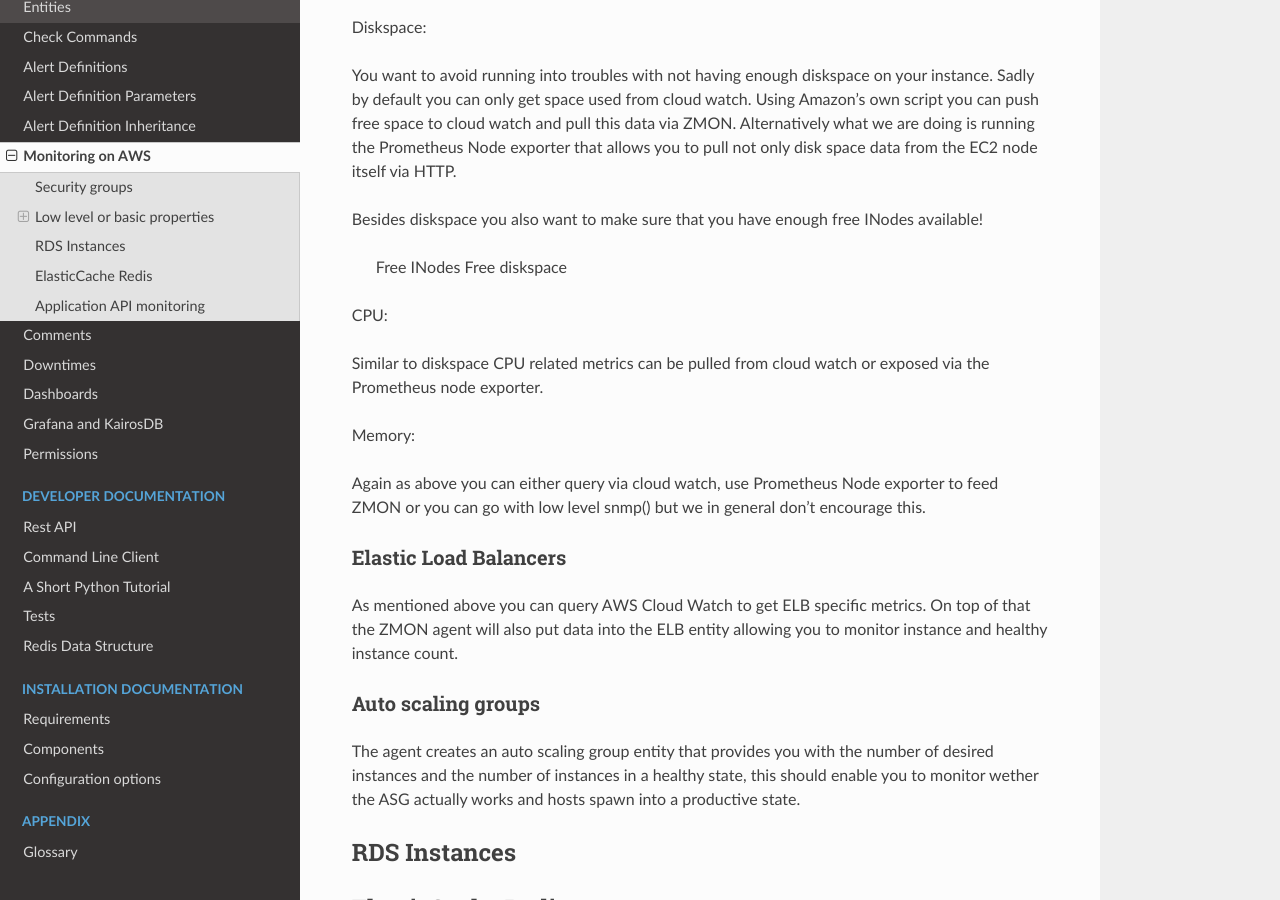
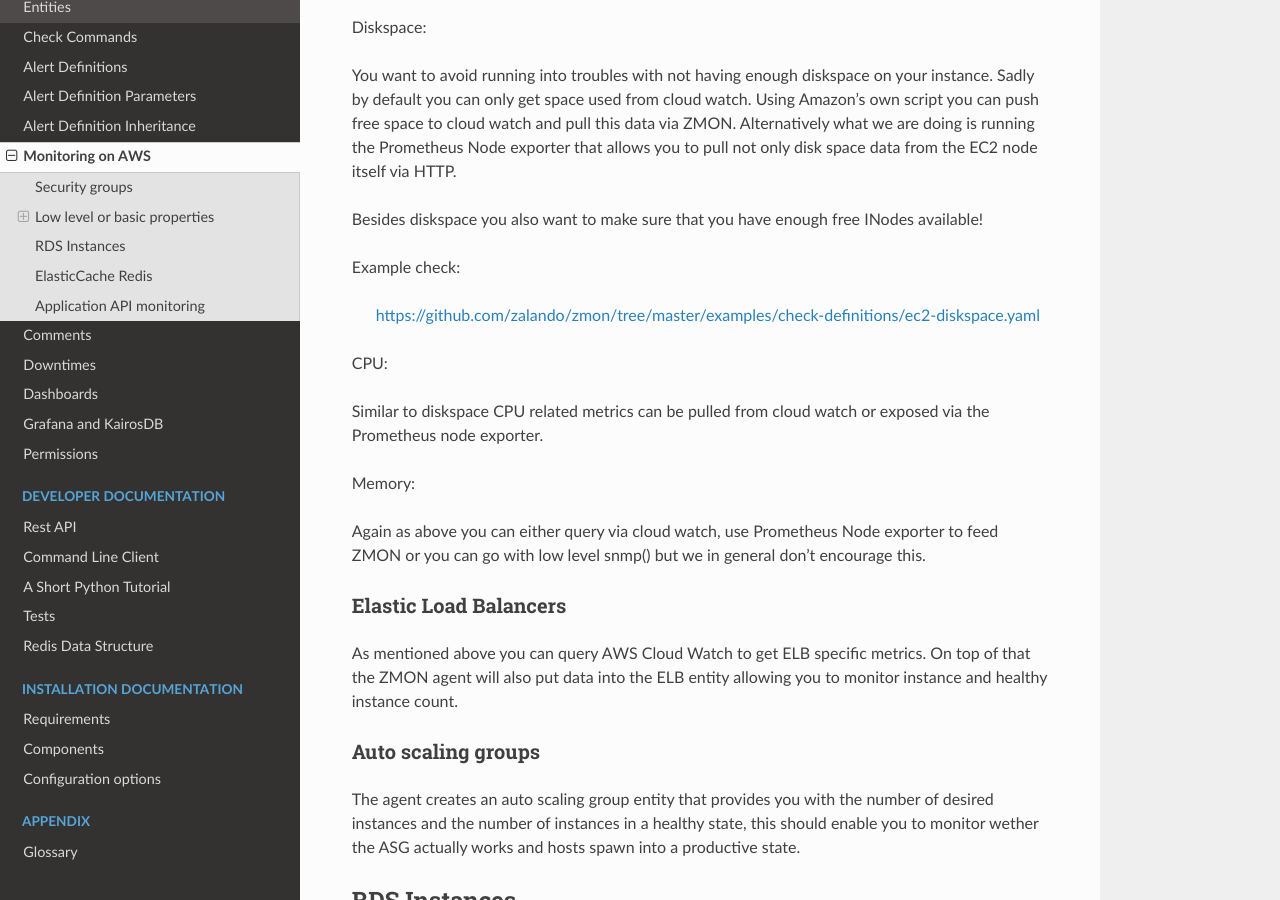
Before and after one commit to zalando-zmon/zmon-docs, a Sphinx documentation site: the page built from docs/user/monitoringonaws.rst, in a window 1280 px wide and 900 px high, scrolled down 570 px. Built offline with Sphinx 7.4.7 and the Read the Docs theme 2.0.0, drawn with Linux system fonts in a browser that asks for light colours.

Commit message:
Link example check for diskspace

```diff
--- a/docs/user/monitoringonaws.rst
+++ b/docs/user/monitoringonaws.rst
@@ -26,8 +26,9 @@
 
 Besides diskspace you also want to make sure that you have enough free INodes available!
 
- Free INodes
- Free diskspace
+Example check:
+
+    https://github.com/zalando/zmon/tree/master/examples/check-definitions/ec2-diskspace.yaml
 
 CPU:
 
```
